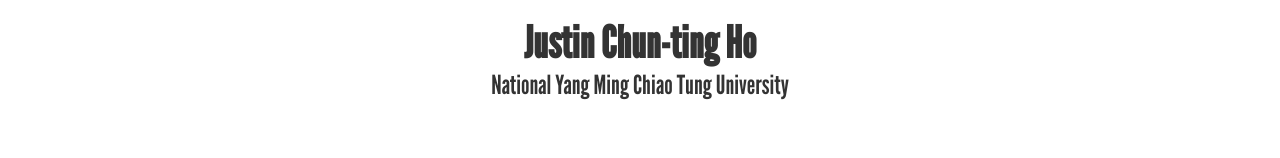
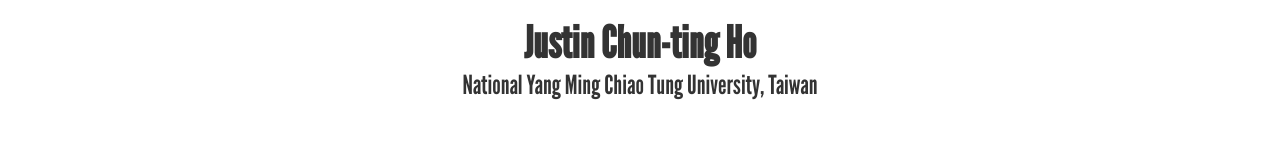
Before and after one commit to justinchuntingho/asen2026-slides, a website: page index.html in a window 1280 px wide. Shown: the part 341-499 px from the top of the page. Drawn offline with Linux system fonts and the light colour scheme.

Commit message:
Update index.html

```diff
--- a/index.html
+++ b/index.html
@@ -73,7 +73,7 @@
 					<h3>Can Machines Imagine Communities?</h3><h4 style="color:#E6142D">Promises and Limits of GenAI in Nationalism Research</h4>
 					<br>
 
-					<h4 style ="color:#333"><b>Justin Chun-ting Ho</b><br><small>National Yang Ming Chiao Tung University</small></h4>
+					<h4 style ="color:#333"><b>Justin Chun-ting Ho</b><br><small>National Yang Ming Chiao Tung University, Taiwan</small></h4>
 
 				</div>
 				<div>				     	<img src="qr.png" width="15%"><br>
```
